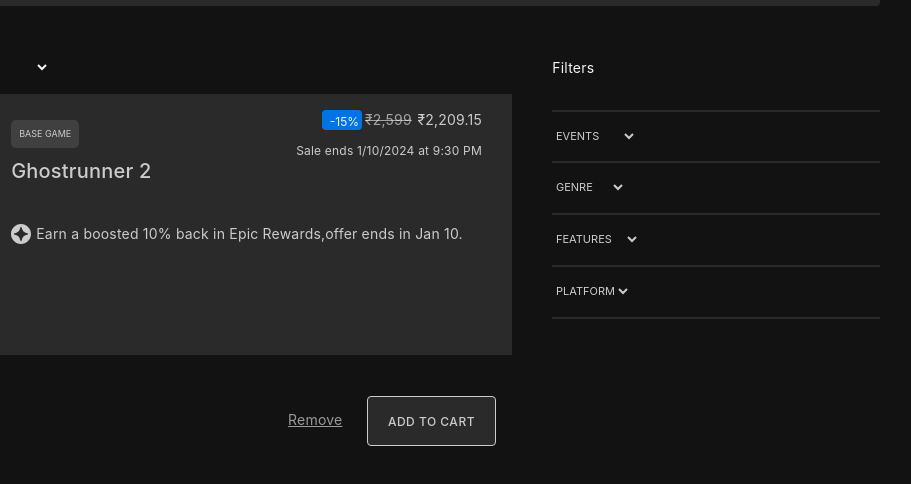
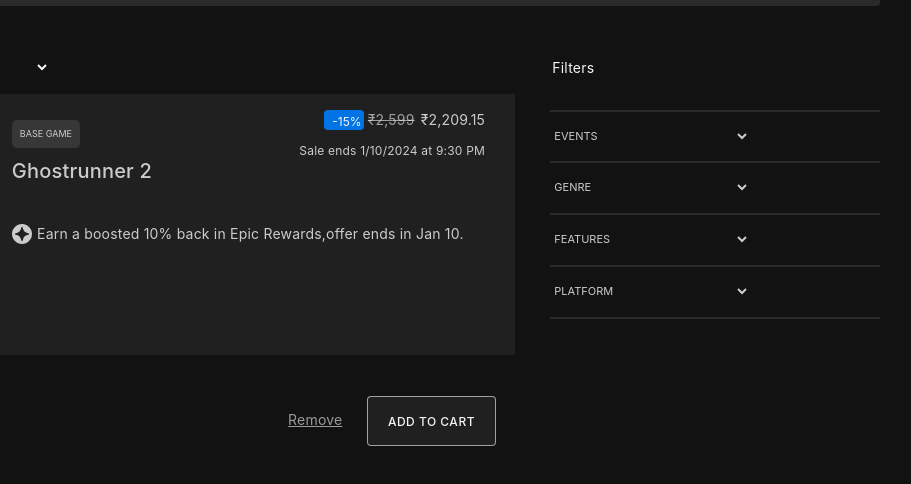
Before and after one commit to Pranav-Official/Epic-games-clone-ilp, a plain HTML site: page pages/wishlist.html in a window 1280 px wide. Shown: the part 170-654 px from the top of the page, 272-1183 px from the left. Drawn offline with nearby package versions, Linux system fonts and the light colour scheme.

Commit message:
fix:filtertype width

```diff
--- a/styles/wishlist.css
+++ b/styles/wishlist.css
@@ -211,7 +211,7 @@
 }
 .wishlist {
   flex: 2;
-  background-color: #ffffff1a;
+  background-color: rgb(32, 32, 32);
   width: 100%;
   display: flex;
 }
@@ -312,9 +312,9 @@
   right: 52%;
 }
 #add2cart {
-  color: #ccc;
-  background-color: #ffffff1a;
-  border: 1px solid;
+  color: rgb(245, 245, 245);
+  background-color: rgb(32, 32, 32);
+  border: 1px solid rgba(245, 245, 245, 0.6);
   font-size: 12px;
   letter-spacing: 0.5px;
   font-weight: 500;
@@ -332,8 +332,11 @@
   padding: 0px 20px;
   height: 50px;
 }
+#add2cart:hover {
+  background-color: #ffffff1a;
+}
 .filtertypes {
-  margin-left: 40px;
+  margin-left: 35px;
   color: #ccc;
   font-size: 11px;
   letter-spacing: 0.5px;
@@ -354,6 +357,7 @@
   background-color: var(--color-main-page);
   border-style: none;
   color: #ccc;
+  width: 200px;
 }
 .pl1 p i {
   margin-left: 3px;
```
Also changed, not shown: assets/wishlist_images/down-icon.svg (added).
